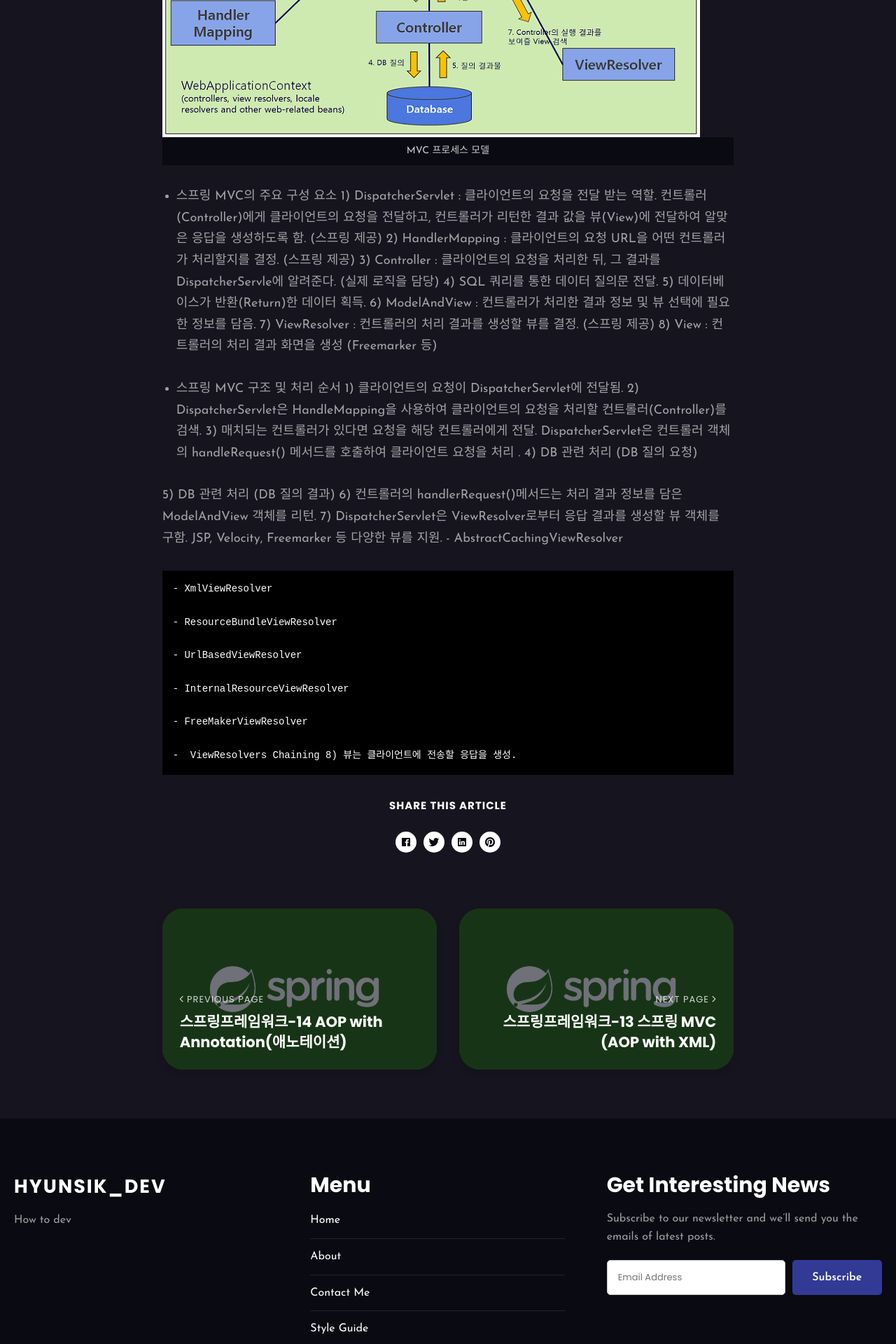
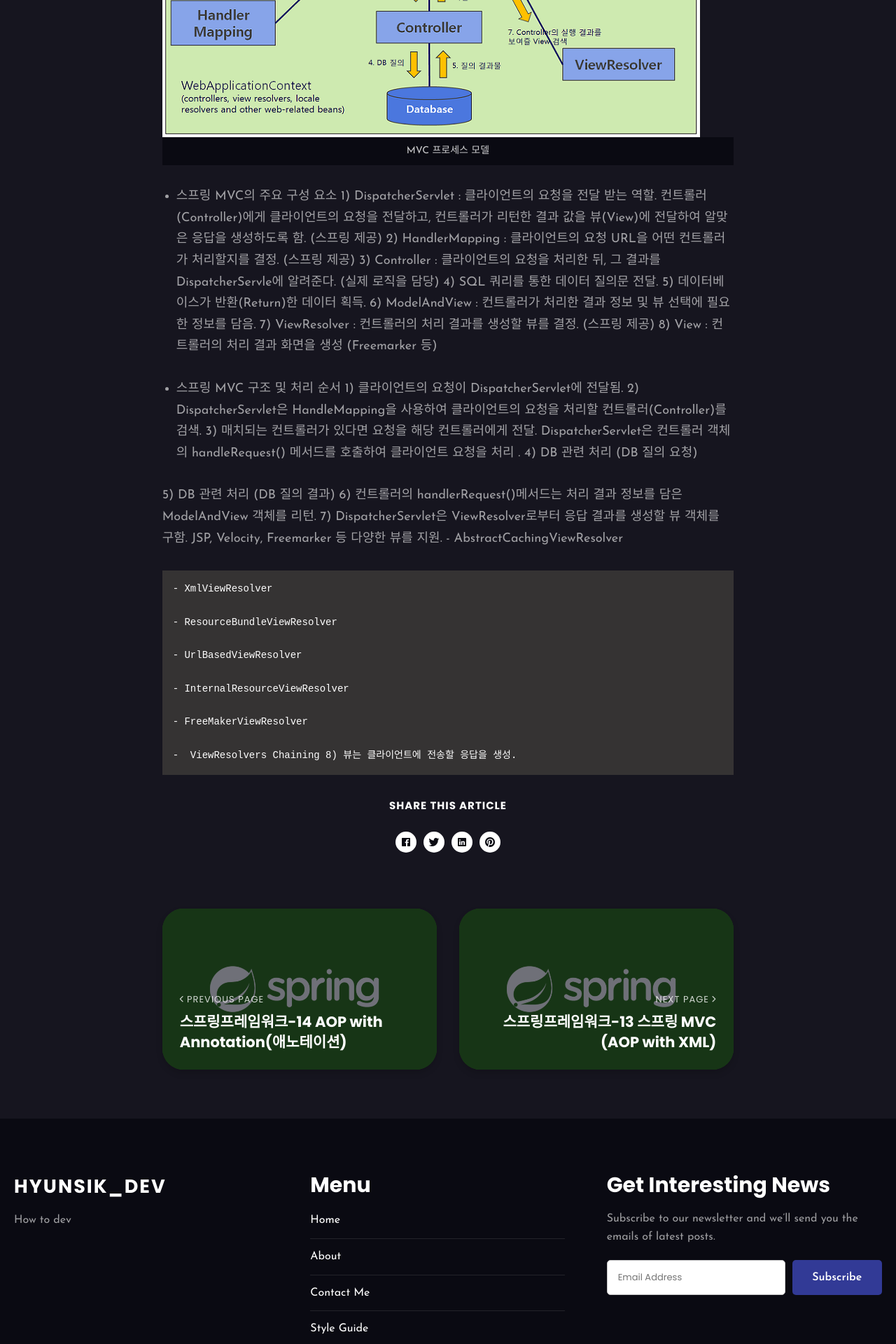
Before and after one commit to hs95blue/hs95blue.github.io, a Jekyll site: the page built from _posts/2020-09-30-3.md, in a window 1280 px wide. Shown: the part 1378-3298 px from the top of the page at 70% size. Built offline with Jekyll 4.4.1, drawn with Linux system fonts in a browser that asks for light colours; nearby versions of some CDN libraries; comment, search, counter and statistics services are not loaded.

Commit message:
Update _syntax-highlighting.scss

```diff
--- a/_sass/1-tools/_syntax-highlighting.scss
+++ b/_sass/1-tools/_syntax-highlighting.scss
@@ -7,7 +7,7 @@
   background: $dark;
 
   .highlighter-rouge & {
-    background: #000;
+    background: rgb(53, 51, 51);
   }
 
   .c     { color: #998; font-style: italic } // Comment
```
